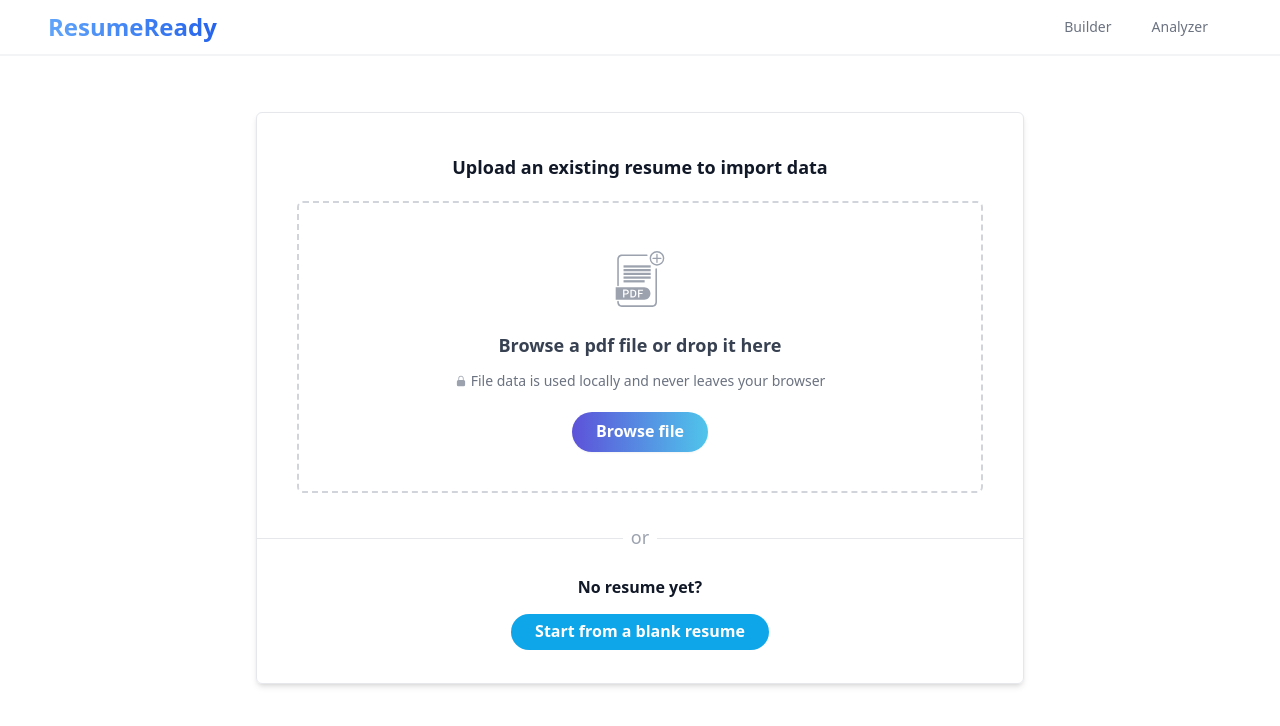
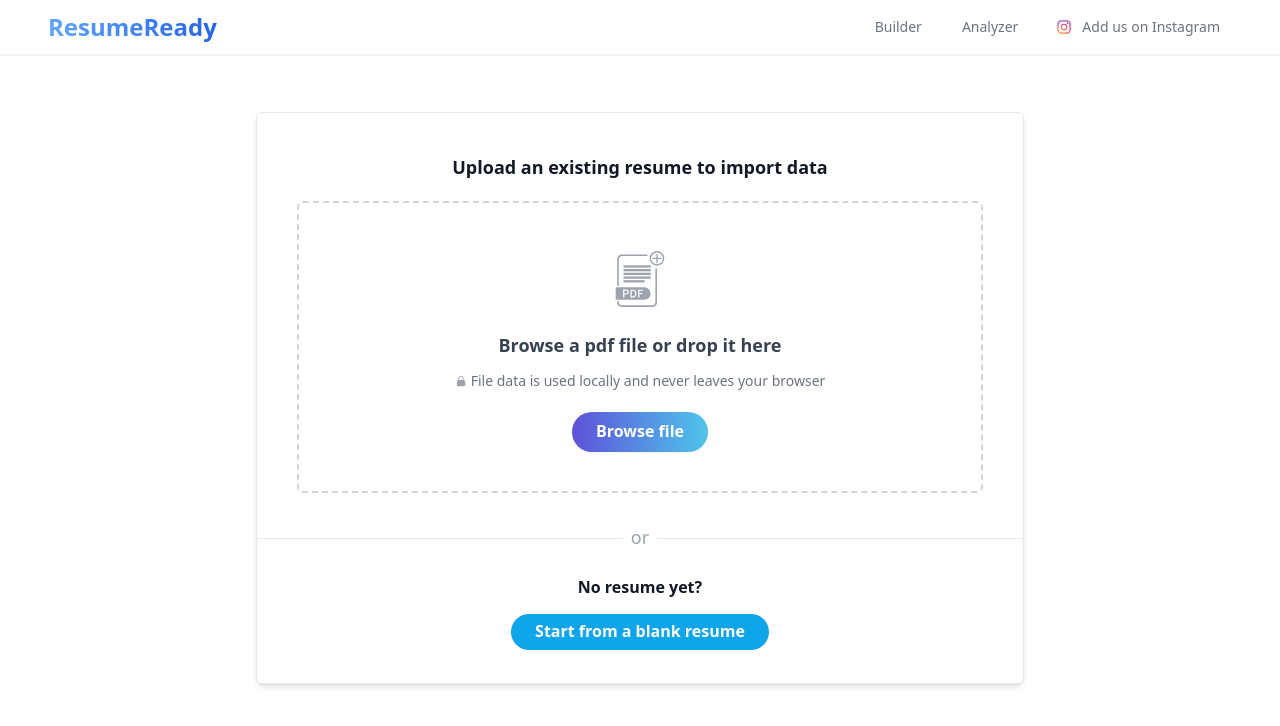
Before and after one commit to PeerLink-ai/FBLARESUME, a Next.js app: page /resume-import in a window 1280 px wide. Shown: the top 726 px of the page. Built offline with nearby package versions, Linux system fonts and the light colour scheme.

Commit message:
3.0 Final

```diff
--- a/src/app/components/TopNavBar.tsx
+++ b/src/app/components/TopNavBar.tsx
@@ -3,6 +3,7 @@ import { usePathname } from "next/navigation";
 import Link from "next/link";
 import Image from "next/image";
 import logoSrc from "public/logo.png";
+import instagramLogo from "public/assets/instagram-logo.png"; // Import Instagram logo
 import { cx } from "lib/cx";
 
 export const TopNavBar = () => {
@@ -41,6 +42,19 @@ export const TopNavBar = () => {
             </Link>
           ))}
           <div>
+            {/* Add Instagram button */}
+            <Link href="https://www.instagram.com/fblaresume" target="_blank" rel="noopener noreferrer">
+              <button className="flex items-center gap-2 rounded-md px-3 py-2 text-gray-500 hover:bg-gray-100 focus-visible:bg-gray-100">
+                <Image
+                  src={instagramLogo}
+                  alt="Instagram Logo"
+                  width={40}
+                  height={40}
+                  className="h-5 w-5"
+                />
+                <span>Add us on Instagram</span>
+              </button>
+            </Link>
           </div>
         </nav>
       </div>
```
Also changed, not shown: public/assets/instagram-logo.png (added). Lines whose indentation alone changed are shown as unchanged.
